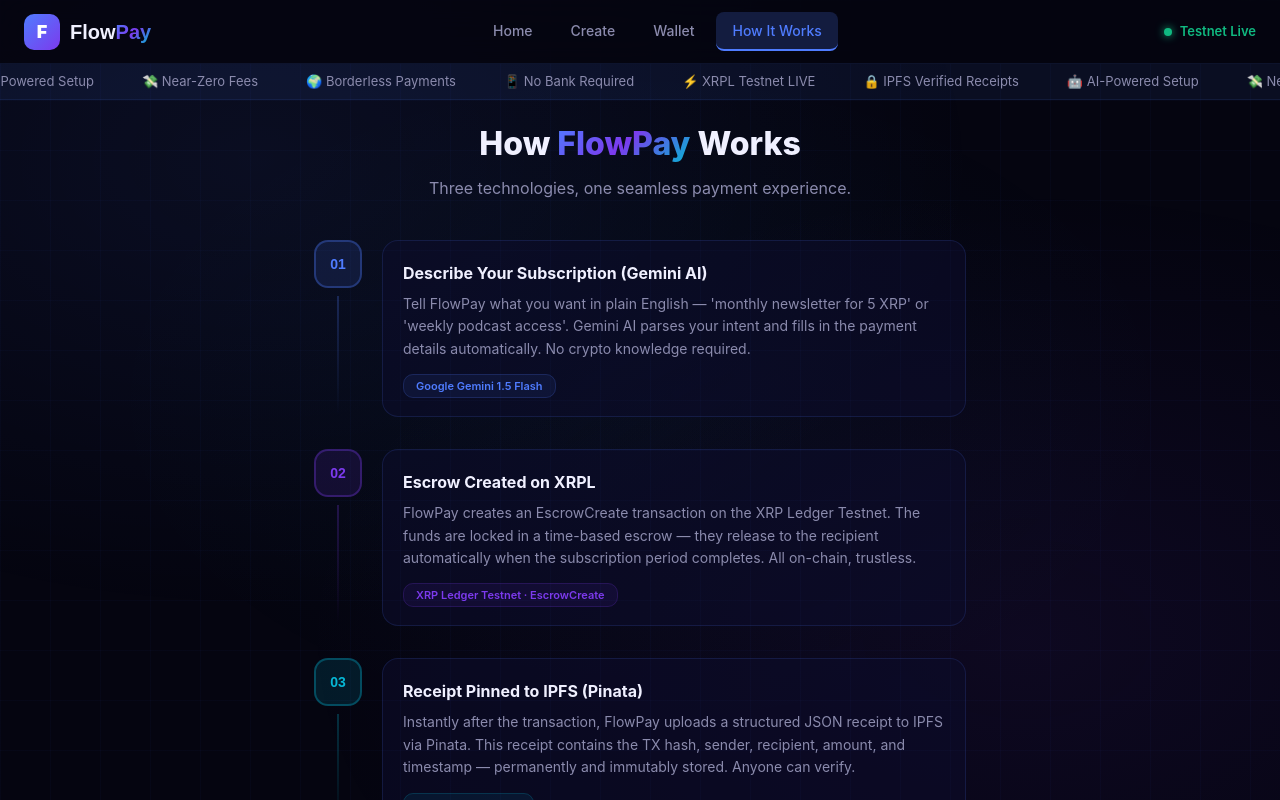
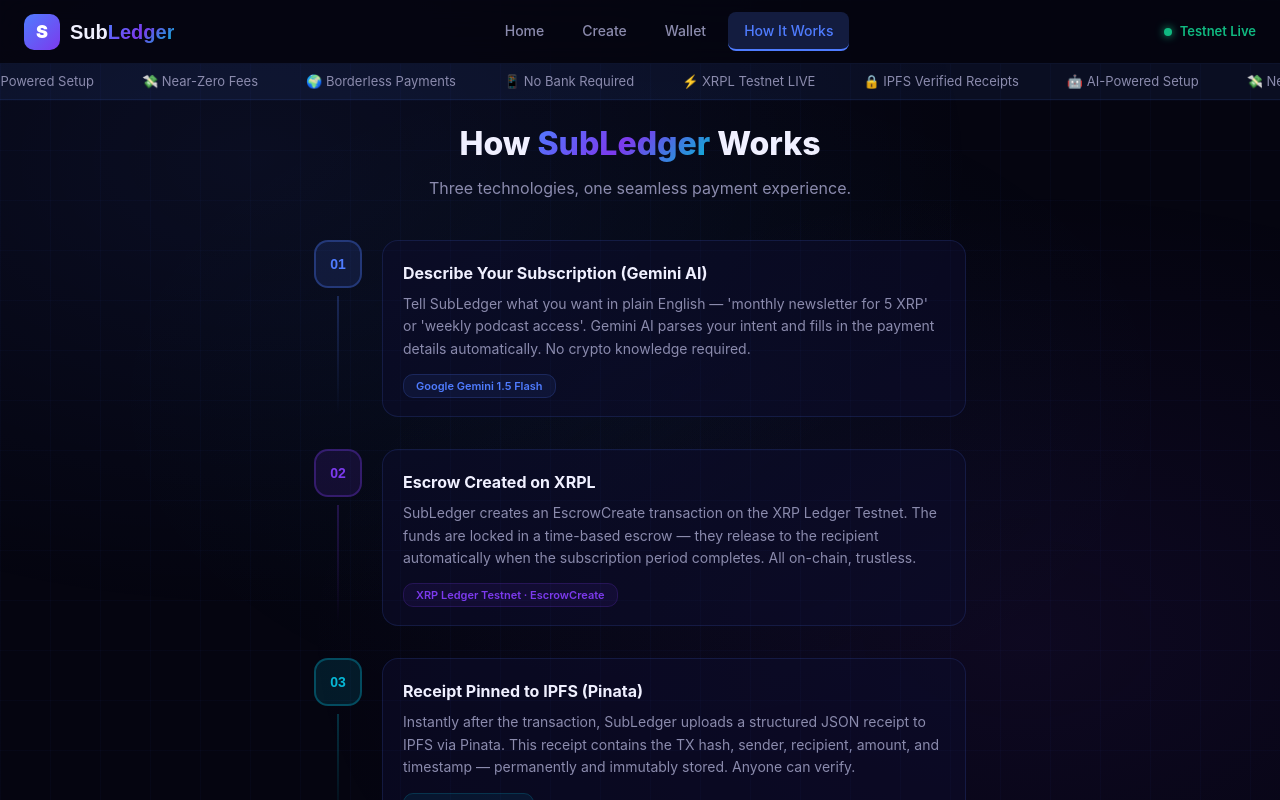
Before and after one commit to pushpakumar02/subledger, a Next.js app: page / in a window 1280 px wide. Both pictures are taken after a click on the button "How It Works". Shown: the top 800 px of the page. Built offline with nearby package versions, Linux system fonts and the light colour scheme.

Commit message:
✏️ Rename: FlowPay → SubLedger everywhere

```diff
--- a/package.json
+++ b/package.json
@@ -1,5 +1,5 @@
 {
-  "name": "flowpay",
+  "name": "subledger",
   "version": "0.1.0",
   "private": true,
   "scripts": {
--- a/src/app/api/ai-assist/route.ts
+++ b/src/app/api/ai-assist/route.ts
@@ -22,7 +22,7 @@
         const genAI = new GoogleGenerativeAI(GEMINI_API_KEY);
         const model = genAI.getGenerativeModel({ model: "gemini-1.5-flash" });
 
-        const systemPrompt = `You are FlowPay's AI assistant. Help users set up recurring crypto payments on XRPL.
+        const systemPrompt = `You are SubLedger's AI assistant. Help users set up recurring crypto payments on XRPL.
 
 Given a user's natural language description, extract:
 1. Amount in XRP (reasonable default: 5-100 XRP)
--- a/src/app/api/create-subscription/route.ts
+++ b/src/app/api/create-subscription/route.ts
@@ -49,7 +49,7 @@
 
         // Pin receipt to Pinata via our pinata API route
         const receiptData = {
-            flowpay_version: "1.0.0",
+            subledger_version: "1.0.0",
             type: "subscription_escrow",
             description,
             sender: senderWallet.address,
--- a/src/app/api/pin-receipt/route.ts
+++ b/src/app/api/pin-receipt/route.ts
@@ -20,9 +20,9 @@
             body: JSON.stringify({
                 pinataContent: receiptData,
                 pinataMetadata: {
-                    name: `FlowPay-Receipt-${txHash?.slice(0, 8) || "unknown"}`,
+                    name: `SubLedger-Receipt-${txHash?.slice(0, 8) || "unknown"}`,
                     keyvalues: {
-                        app: "flowpay",
+                        app: "subledger",
                         type: "payment_receipt",
                         tx_hash: txHash || "",
                     },
--- a/src/app/layout.tsx
+++ b/src/app/layout.tsx
@@ -2,12 +2,12 @@
 import "./globals.css";
 
 export const metadata: Metadata = {
-  title: "FlowPay — Recurring Payments for Everyone",
+  title: "SubLedger — Recurring Payments for Everyone",
   description: "Stripe-like recurring payments for the unbanked, powered by XRPL. Send and receive crypto subscriptions with AI-assisted setup, IPFS-verified receipts, and real-time on-chain settlement.",
   keywords: "XRPL, XRP Ledger, recurring payments, crypto subscriptions, DeFi, microfinance, RLUSD, Pinata, IPFS",
   openGraph: {
-    title: "FlowPay — Recurring Payments for Everyone",
-    description: "Decentralized subscription infrastructure powered by XRPL, Pinata & Gemini AI",
+    title: "SubLedger — Recurring Payments for Everyone",
+    description: "SubLedger — Decentralized subscription infrastructure powered by XRPL, Pinata & Gemini AI",
     type: "website",
   },
 };
--- a/src/app/page.tsx
+++ b/src/app/page.tsx
@@ -229,7 +229,7 @@
           senderSeed: form.senderSeed,
           recipientAddress: form.recipientAddress,
           amountXRP: parseFloat(form.amountXRP),
-          description: form.description || "FlowPay Subscription",
+          description: form.description || "SubLedger Subscription",
           intervalDays: parseInt(form.intervalDays),
         }),
       });
@@ -283,9 +283,9 @@
             background: "linear-gradient(135deg, #4f7cff, #7c3aed)",
             display: "flex", alignItems: "center", justifyContent: "center",
             fontWeight: 900, fontSize: "18px", color: "white",
-          }}>F</div>
+          }}>S</div>
           <span style={{ fontFamily: "'Space Grotesk', sans-serif", fontWeight: 700, fontSize: "20px" }}>
-            Flow<span className="gradient-text">Pay</span>
+            Sub<span className="gradient-text">Ledger</span>
           </span>
         </div>
 
@@ -803,7 +803,7 @@
         {activeTab === "how" && (
           <div className="slide-up" style={{ maxWidth: "700px", margin: "0 auto", padding: "0 24px" }}>
             <h2 style={{ textAlign: "center", fontSize: "2rem", fontWeight: 800, marginBottom: "8px" }}>
-              How <span className="gradient-text">FlowPay</span> Works
+              How <span className="gradient-text">SubLedger</span> Works
             </h2>
             <p style={{ textAlign: "center", color: "var(--text-secondary)", marginBottom: "40px" }}>
               Three technologies, one seamless payment experience.
@@ -814,19 +814,19 @@
               {
                 step: "01", color: "#4f7cff",
                 title: "Describe Your Subscription (Gemini AI)",
-                desc: "Tell FlowPay what you want in plain English — 'monthly newsletter for 5 XRP' or 'weekly podcast access'. Gemini AI parses your intent and fills in the payment details automatically. No crypto knowledge required.",
+                desc: "Tell SubLedger what you want in plain English — 'monthly newsletter for 5 XRP' or 'weekly podcast access'. Gemini AI parses your intent and fills in the payment details automatically. No crypto knowledge required.",
                 tech: "Google Gemini 1.5 Flash",
               },
               {
                 step: "02", color: "#7c3aed",
                 title: "Escrow Created on XRPL",
-                desc: "FlowPay creates an EscrowCreate transaction on the XRP Ledger Testnet. The funds are locked in a time-based escrow — they release to the recipient automatically when the subscription period completes. All on-chain, trustless.",
+                desc: "SubLedger creates an EscrowCreate transaction on the XRP Ledger Testnet. The funds are locked in a time-based escrow — they release to the recipient automatically when the subscription period completes. All on-chain, trustless.",
                 tech: "XRP Ledger Testnet · EscrowCreate",
               },
               {
                 step: "03", color: "#06b6d4",
                 title: "Receipt Pinned to IPFS (Pinata)",
-                desc: "Instantly after the transaction, FlowPay uploads a structured JSON receipt to IPFS via Pinata. This receipt contains the TX hash, sender, recipient, amount, and timestamp — permanently and immutably stored. Anyone can verify.",
+                desc: "Instantly after the transaction, SubLedger uploads a structured JSON receipt to IPFS via Pinata. This receipt contains the TX hash, sender, recipient, amount, and timestamp — permanently and immutably stored. Anyone can verify.",
                 tech: "Pinata · IPFS · CIDv1",
               },
               {
```
Also changed, not shown: 1 other file (tests, documents, lock files or other folders).
